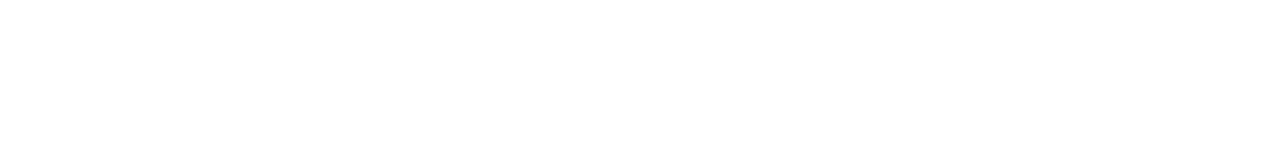
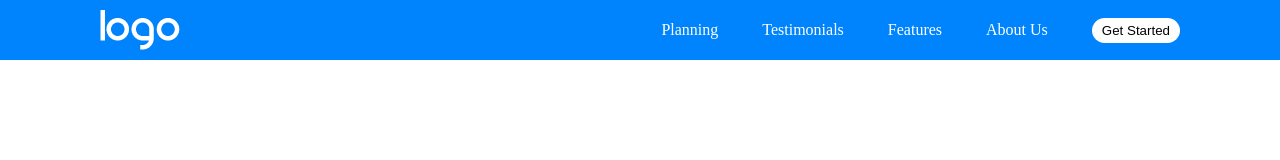
Before and after one commit to GloriaBimbi/htmlcss-responsive-layout, a plain HTML site: page index.html in a window 1280 px wide. Drawn offline with Linux system fonts and the light colour scheme.

Commit message:
feat header

```diff
--- a/css/style.css
+++ b/css/style.css
@@ -27,3 +27,63 @@ a {
   max-width: 1080px;
   padding: 0;
 }
+
+button {
+  border-radius: 1rem;
+  padding: 5px 10px;
+  border: 0;
+  display: inline-block;
+}
+
+/* HEADER */
+header {
+  color: white;
+  background-color: hsl(208.7, 100%, 49.6%);
+  padding: 10px;
+}
+
+.header {
+  margin-left: auto;
+  margin-right: auto;
+
+  display: flex;
+  justify-content: space-between;
+  align-items: center;
+}
+
+.header div ul {
+  display: inline-block;
+}
+
+header button {
+  background-color: white;
+  color: black;
+  margin-left: 20px;
+}
+
+header div li {
+  margin: 0 20px;
+}
+
+.fa-bars {
+  display: none;
+  font-size: 25px;
+}
+
+/* MAIN */
+
+/* FOOTER */
+
+/* TABLET MEDIA */
+@media screen and (max-width: 768px) {
+  .fa-bars {
+    display: table;
+  }
+  header div {
+    display: none;
+  }
+}
+
+/* MOBILE MEDIA */
+@media screen and (max-width: 480px) {
+}
--- a/index.html
+++ b/index.html
@@ -6,14 +6,57 @@
     <title>Document</title>
 
     <!-- link font-awsome -->
-    <!-- <link rel="stylesheet" href="https://cdnjs.cloudflare.com/ajax/libs/font-awesome/6.5.0/css/all.min.css" integrity="sha512-Avb2QiuDEEvB4bZJYdft2mNjVShBftLdPG8FJ0V7irTLQ8Uo0qcPxh4Plq7G5tGm0rU+1SPhVotteLpBERwTkw==" crossorigin="anonymous" referrerpolicy="no-referrer" /> -->
+    <link
+      rel="stylesheet"
+      href="https://cdnjs.cloudflare.com/ajax/libs/font-awesome/6.5.0/css/all.min.css"
+      integrity="sha512-Avb2QiuDEEvB4bZJYdft2mNjVShBftLdPG8FJ0V7irTLQ8Uo0qcPxh4Plq7G5tGm0rU+1SPhVotteLpBERwTkw=="
+      crossorigin="anonymous"
+      referrerpolicy="no-referrer"
+    />
 
     <!-- link css -->
     <link rel="stylesheet" href="./css/style.css" />
   </head>
   <body>
-    <header></header>
-    <main></main>
+    <!-- HEADER -->
+    <header>
+      <div class="container header">
+        <img src="./img/logo.png" alt="logo" />
+        <div>
+          <ul>
+            <li>Planning</li>
+            <li>Testimonials</li>
+            <li>Features</li>
+            <li>About Us</li>
+          </ul>
+          <button>Get Started</button>
+        </div>
+        <i class="fa-solid fa-bars"></i>
+      </div>
+    </header>
+
+    <!-- MAIN -->
+    <main>
+      <!-- section application -->
+      <section class="application"></section>
+
+      <!-- section planning -->
+      <section class="planning"></section>
+
+      <!-- section testimonials -->
+      <section class="testimonials"></section>
+
+      <!-- section benefits -->
+      <section class="benefits"></section>
+
+      <!-- section about us -->
+      <section class="about-us"></section>
+
+      <!-- section get started -->
+      <section class="get-started"></section>
+    </main>
+
+    <!-- FOOTER -->
     <footer></footer>
   </body>
 </html>
```
